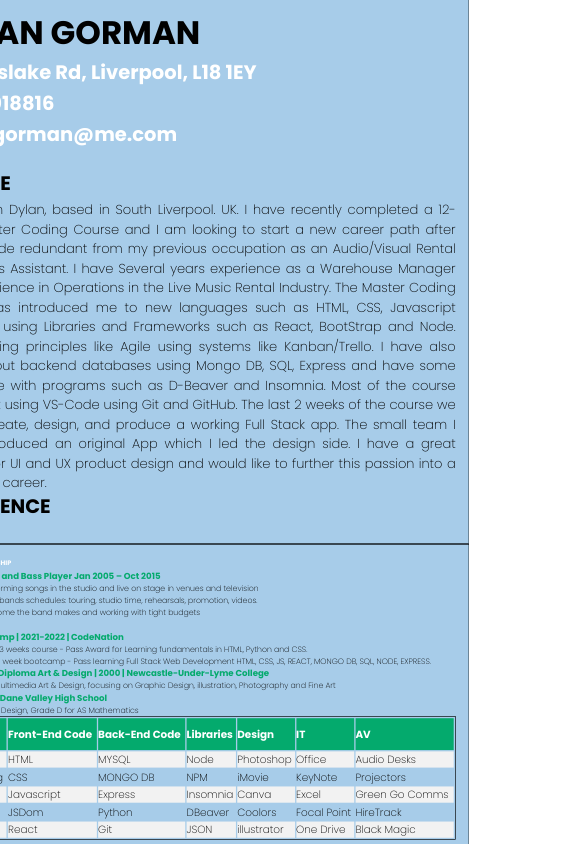
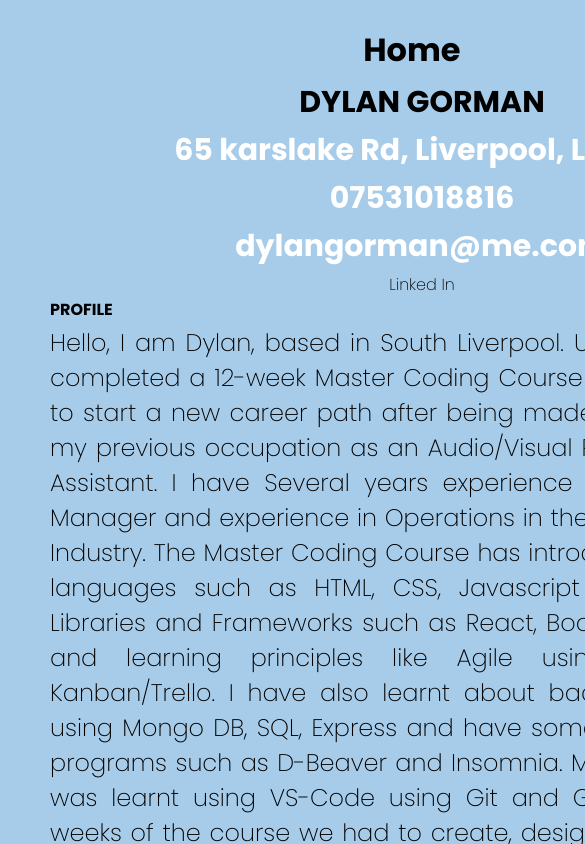
Before and after one commit to dylangorman/portfolio, a React (Create React App) app: page /cv in a window 390 px wide. Shown: the top 844 px of the page, 585 px wide, since content can reach past the window. Built offline with nearby package versions, Linux system fonts and the light colour scheme.

Commit message:
cv media queries

```diff
--- a/src/App.css
+++ b/src/App.css
@@ -155,3 +155,17 @@ h3:hover:after {
     font-size: 10px;
   }
 }
+
+/* EXTRA FOOTER CSS  */
+.email,
+.phone,
+.map {
+  text-decoration: none;
+  color: #fff;
+  font-size: 14px;
+}
+.email:hover,
+.phone:hover,
+.map:hover {
+  color: #04aa6d;
+}
--- a/src/components/CV/components/CV.css
+++ b/src/components/CV/components/CV.css
@@ -1,115 +1,56 @@
+/* HTML PAGE  */
 .page {
   display: flex;
-  flex-direction: row;
-  /* overflow: hidden; */
+  background-color: #a7cce9;
+  width: 100%;
+  /* border: black solid 1px; */
+  height: auto;
 }
-@media screen and (max-width: 1560px) {
-  .page {
-    transform: scale(0.9);
-  }
+/* LEFT AND RIGHT DIV  */
+.cv-page,
+.cv-page2 {
+  text-align: justify;
+  display: flex;
+  flex-direction: column;
+  padding: 40px 100px 40px 100px;
+  background-color: #a7cce9;
+
+  color: black;
+  width: 100vh;
+  /* border: black solid 1px; */
 }
-@media screen and (max-width: 1554px) {
-  .cv-header,
-  .cv-name {
-    font-size: 0.7rem;
-  }
+/* CV NAME AND INFO DIV  */
+.icon-back {
+  position: relative;
+  right: 50px;
 }
-@media screen and (max-width: 1442px) {
-  .titles,
-  h4 {
-    font-size: 10px;
-  }
+.icon-back:hover {
+  color: #04aa6d;
 }
-@media screen and (max-width: 1338px) {
-  .page {
-    flex-direction: column;
-    transform: scale(1);
-    align-items: center;
-  }
-  .cv-header {
-    font-size: 1rem;
-  }
+.cv-name {
+  font-size: 50px;
+  color: black;
 }
-@media screen and (max-width: 840px) {
-  .page {
-    transform: scale(0.8);
-    /* position: absolute; */
-    margin-top: -170px;
-  }
+.cv-header h4 {
+  font-size: 30px;
 }
-@media screen and (max-width: 687px) {
-  .page {
-    transform: scale(0.7);
-    /* position: absolute; */
-    margin-top: -255px;
-  }
-}
-@media screen and (max-width: 600px) {
-  .page {
-    transform: scale(0.65);
-    /* position: absolute; */
-    margin-top: -300px;
-  }
+/* linked in button  */
+.linkage {
+  text-decoration: none;
+  color: black;
+  /* border: black solid 1px; */
+  width: 100px;
+  text-align: center;
+  border-radius: 10px;
 }
 
-/* THIS IS WHERE I WANT TO CHANGE THE FLEX BOX OF EACH DIV.  */
-@media screen and (max-width: 560px) {
-  .page {
-    display: flex;
-    flex-direction: column;
-    height: 100%;
-  }
-
-  .cv-header .cv-name {
-    font-size: 50px;
-  }
-  .cv-header h4 {
-    font-size: 30px;
-  }
-  .cv-profile p {
-    font-size: 20px;
-
-    text-align: justify;
-    /* border: black solid; */
-    height: 100%;
-    align-content: center;
-  }
-  .cv-profile .titles {
-    font-size: 30px;
-  }
-  .cv-experience p {
-    font-size: 20px;
-    text-align: justify;
-    border: black solid;
-    height: 100%;
-    align-content: center;
-  }
-  .cv-experience .titles {
-    font-size: 30px;
-  }
-  .cv-experience h4 {
-    font-size: 30px;
-  }
+/* TITLES ON CV  */
+.titles {
+  color: black;
+  font-size: 1rem;
 }
 
-.cv-page,
-.cv-page2 {
-  padding: 20px 20px 0 20px;
-  margin: 0%;
-  height: 100vh;
-  min-height: 100%;
-  display: flex;
-  flex-direction: column;
-  color: black;
-  background-color: #a7cce9;
-  border: black solid 1px;
-  width: 100vh;
-  /* align-items: center; */
-}
-
-.cv-name {
-  font-size: 1.5rem;
-}
+/* flex box  */
 .cv-header,
 .cv-profile,
 .cv-experience,
@@ -119,53 +60,185 @@
   flex-direction: column;
 }
 
-.titles {
-  color: black;
-}
+/* sub-titles */
 h5 {
   color: #04aa6d;
 }
-.linkage {
-  text-decoration: none;
-  color: black;
-  border: black solid 1px;
-  width: 100px;
-  text-align: center;
-  border-radius: 10px;
-}
+/* text size  */
 p,
 li {
   font-size: 12px;
 }
 
+/* SKILLS TABLE  */
 #skills tr:nth-child(even) {
   background-color: #f2f2f2;
 }
-
-#skills tr:hover {
-  background-color: #ddd;
+#skills td {
+  padding: 5px;
+  font-size: 12px;
+}
+#skills th {
+  padding: 10px;
+  /* text-align: center; */
+  background-color: #04aa6d;
+  color: white;
+  font-size: 16px;
 }
 
-#skills th {
-  padding-top: 12px;
-  padding-bottom: 12px;
-  text-align: left;
-  background-color: #04aa6d;
-  color: white;
-}
 table {
+  /* transform: scale(0.8); */
+  float: left;
+  /* padding: 50px; */
   border: solid black 1px;
 }
 
-.email,
-.phone,
-.map {
-  text-decoration: none;
-  color: #fff;
-  font-size: 14px;
+/* MEDIA QUERIES */
+
+/* MOBILE  */
+
+@media screen and (max-width: 480px) {
+  .page {
+    width: 100vh;
+    display: flex;
+    flex-direction: column;
+    /* border: black solid 1px; */
+  }
+  .cv-page,
+  .cv-page2 {
+    width: auto;
+    padding: 20px 50px 40px 50px;
+  }
+
+  /* CV NAME AND INFO DIV  */
+  .icon-back {
+    position: relative;
+    right: 10px;
+  }
+  .icon-back:hover {
+    color: #04aa6d;
+  }
+  .cv-name {
+    font-size: 50px;
+    color: black;
+  }
+  .cv-header {
+    align-items: center;
+  }
+  .cv-profile,
+  .cv-experience,
+  p,
+  li {
+    font-size: 1.5rem;
+  }
+  .cv-skills {
+    display: flex;
+    justify-content: center;
+    padding: 30px;
+  }
 }
-.email:hover,
-.phone:hover,
-.map:hover {
-  color: #04aa6d;
+
+/* MOBILE HORIZONTAL  */
+
+@media only screen and (max-width: 865px) and (orientation: landscape) {
+  .page {
+    /* width: 100vh; */
+    display: flex;
+    flex-direction: column;
+    /* border: black solid 1px; */
+  }
+  .cv-page,
+  .cv-page2 {
+    transform: scale(0.9);
+    width: auto;
+    padding: 20px 50px 40px 50px;
+  }
 }
+
+/* IPAD  verticle */
+@media screen and (max-width: 852px) {
+  .page {
+    width: 100vh;
+    display: flex;
+    flex-direction: column;
+    /* border: black solid 1px; */
+  }
+  .cv-page,
+  .cv-page2 {
+    width: auto;
+    padding: 20px 50px 40px 50px;
+  }
+
+  /* CV NAME AND INFO DIV  */
+  .icon-back {
+    position: relative;
+    right: 10px;
+  }
+  .icon-back:hover {
+    color: #04aa6d;
+  }
+  .cv-name {
+    font-size: 50px;
+    color: black;
+  }
+  .cv-header {
+    align-items: center;
+  }
+  .cv-profile,
+  .cv-experience,
+  p,
+  li {
+    font-size: 1.5rem;
+  }
+  .cv-skills {
+    display: flex;
+    justify-content: center;
+    padding: 30px;
+  }
+}
+
+/* ipa horizontal and laptops/small screens */
+@media only screen and (max-width: 1024px) and (orientation: landscape) {
+  .page {
+    display: flex;
+    flex-direction: column;
+    /* border: black solid 1px; */
+    align-items: center;
+    /* transform: scale(1.1); */
+  }
+  .cv-page {
+    width: 100vh;
+    padding: 20px 0px 20px 0px;
+  }
+  .cv-page2 {
+    width: 100vh;
+    padding: 10px 0px 20px 0px;
+  }
+
+  /* CV NAME AND INFO DIV  */
+  .icon-back {
+    position: relative;
+    right: 10px;
+  }
+  .icon-back:hover {
+    color: #04aa6d;
+  }
+  .cv-name {
+    font-size: 50px;
+    color: black;
+  }
+  .cv-header {
+    align-items: center;
+  }
+  .cv-profile,
+  .cv-experience,
+  p,
+  li {
+    font-size: 1.5rem;
+  }
+  .cv-skills {
+    display: flex;
+    justify-content: center;
+    padding: 30px;
+  }
+}
--- a/src/components/CV/components/CV.jsx
+++ b/src/components/CV/components/CV.jsx
@@ -6,13 +6,14 @@ import "./CV.css";
 const CV = () => {
   return (
     <>
-      {/* <div className="cv-navbar">
-        <Icon to="/"> Home</Icon>
-      </div> */}
       <div className="page">
         <div className="cv-page">
           <div className="cv-header">
-            <h1 className="cv-name">DYLAN GORMAN</h1>
+            <Icon className="icon-back" to="/">
+              {" "}
+              Home
+            </Icon>
+            <h4 className="cv-name">DYLAN GORMAN</h4>
             <h4> 65 karslake Rd, Liverpool, L18 1EY</h4>
             <h4>07531018816</h4>
             <h4>dylangorman@me.com</h4>
@@ -49,8 +50,6 @@ const CV = () => {
               long-term career.
             </p>
           </div>
-
-          {/* <br></br> */}
           <div className="cv-experience">
             <h3 className="titles">EXPERIENCE</h3>
             <h4>Adlib</h4>
@@ -104,28 +103,24 @@ const CV = () => {
                 for each event.
               </li>
             </ul>
-
+          </div>
+        </div>
+        <div className="cv-page2">
           <h4>FREELANCE</h4>
           <h5>Sound Engineer | May 2013-Dec 2016</h5>
           <ul>
-              <li>
-                Providing excellent sound engineering to many venues in UK.
-              </li>
-              <li>
-                Having knowledge on many Sound Mixing Desks and PA systems
-              </li>
+            <li>Providing excellent sound engineering to many venues in UK.</li>
+            <li>Having knowledge on many Sound Mixing Desks and PA systems</li>
             <li>
               Installing PA systems permanent and temporary in many venues and
               spaces indoor and outdoor.
             </li>
             <li>
-                Working to extremely tight deadlines to make sure events start
-                at the necessary time.
+              Working to extremely tight deadlines to make sure events start at
+              the necessary time.
             </li>
           </ul>
-          </div>
-        </div>
-        <div className="cv-page2">
+
           <h4>BUSINESS PARTNERSHIP</h4>
           <h5>Band Manager and Bass Player Jan 2005 – Oct 2015</h5>
           <ul>
@@ -171,12 +166,12 @@ const CV = () => {
               <li>Grade D for Art & Design, Grade D for AS Mathematics </li>
             </ul>
           </div>
-          <div className="cv-skills"></div>
+          <div className="cv-skills">
             <table id="skills">
               <tr>
                 <th>Agile</th>
-              <th>Front-End Code</th>
-              <th>Back-End Code</th>
+                <th>F.E</th>
+                <th>B.E</th>
                 <th>Libraries</th>
                 <th>Design</th>
                 <th>IT</th>
@@ -228,6 +223,7 @@ const CV = () => {
                 <td>Black Magic</td>
               </tr>
             </table>
+          </div>
           <div className="cv-life">
             <h3 className="titles">LIFE</h3>
             <p>
```
Lines whose indentation alone changed are shown as unchanged.
